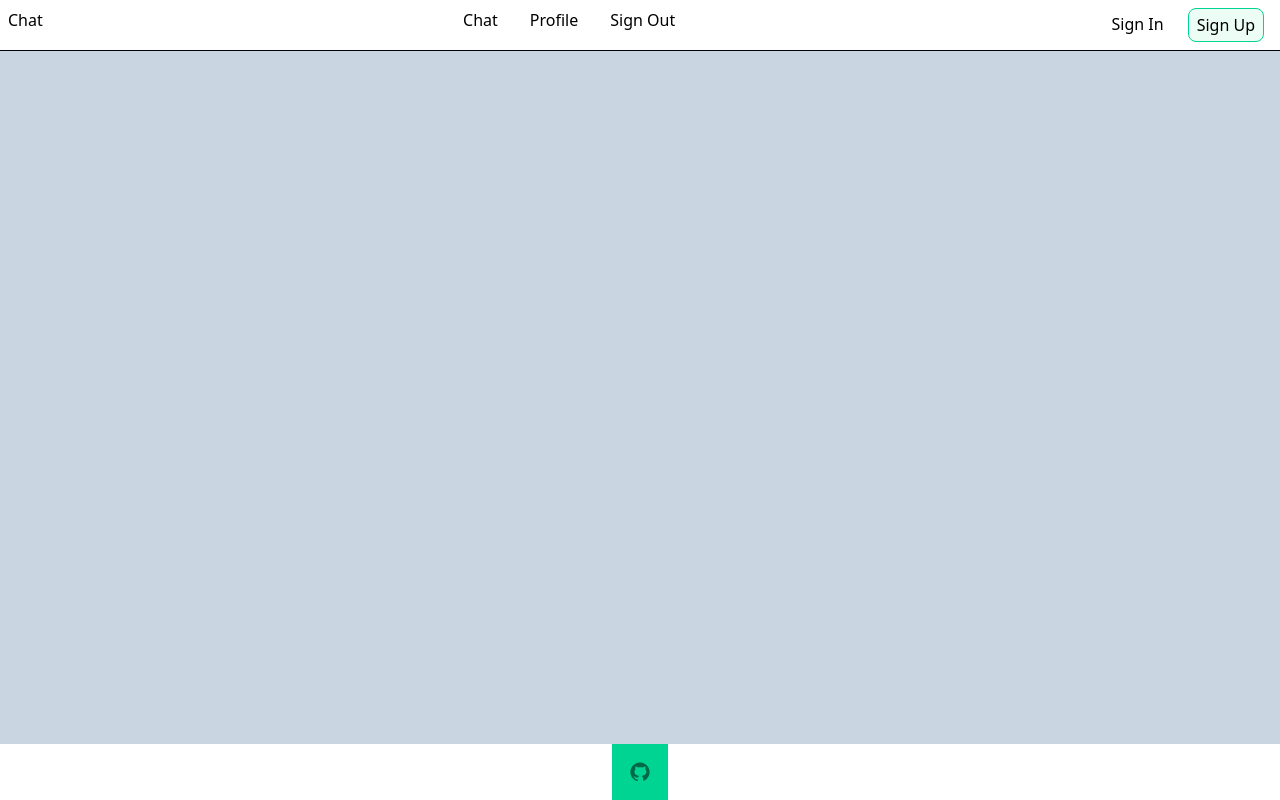
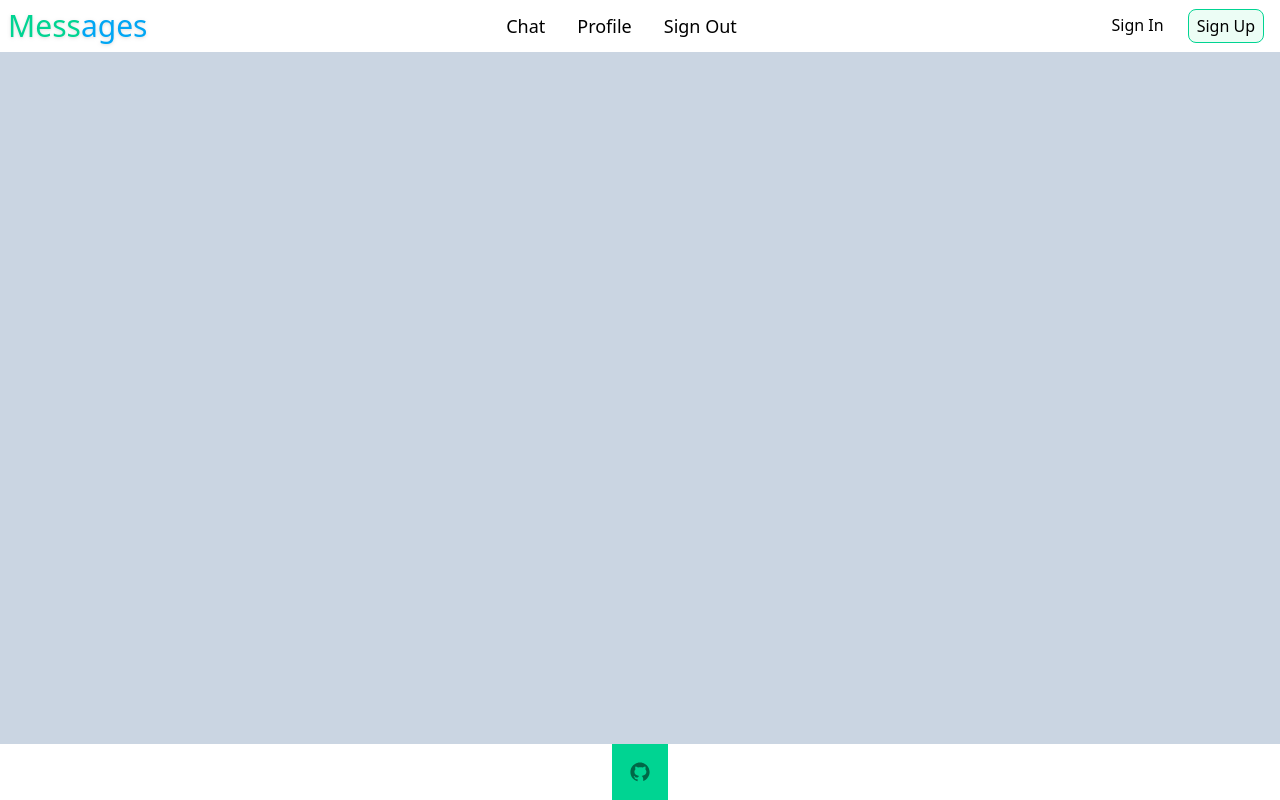
Before and after one commit to uwuzumaki/messenger-front, a React (Vite) app: page / in a window 1280 px wide. Built offline with nearby package versions, Linux system fonts and the light colour scheme.

Commit message:
changed text size and colouring

```diff
--- a/src/Components/Navigation/Navigation.jsx
+++ b/src/Components/Navigation/Navigation.jsx
@@ -4,9 +4,12 @@ import Button from "../../ui/Button.jsx";
 const Navigation = () => {
   return (
     <>
-      <nav className="flex justify-between border-b p-2">
-        <Link to="/">Chat</Link>
-        <div>
+      <nav className="flex items-center justify-between p-2">
+        <Link className="text-3xl drop-shadow" to="/">
+          <span className="text-emerald-400">Mess</span>
+          <span className="text-sky-500">ages</span>
+        </Link>
+        <div className="text-lg">
           <Button variant="secondary" to="/chat">
             Chat
           </Button>
```
